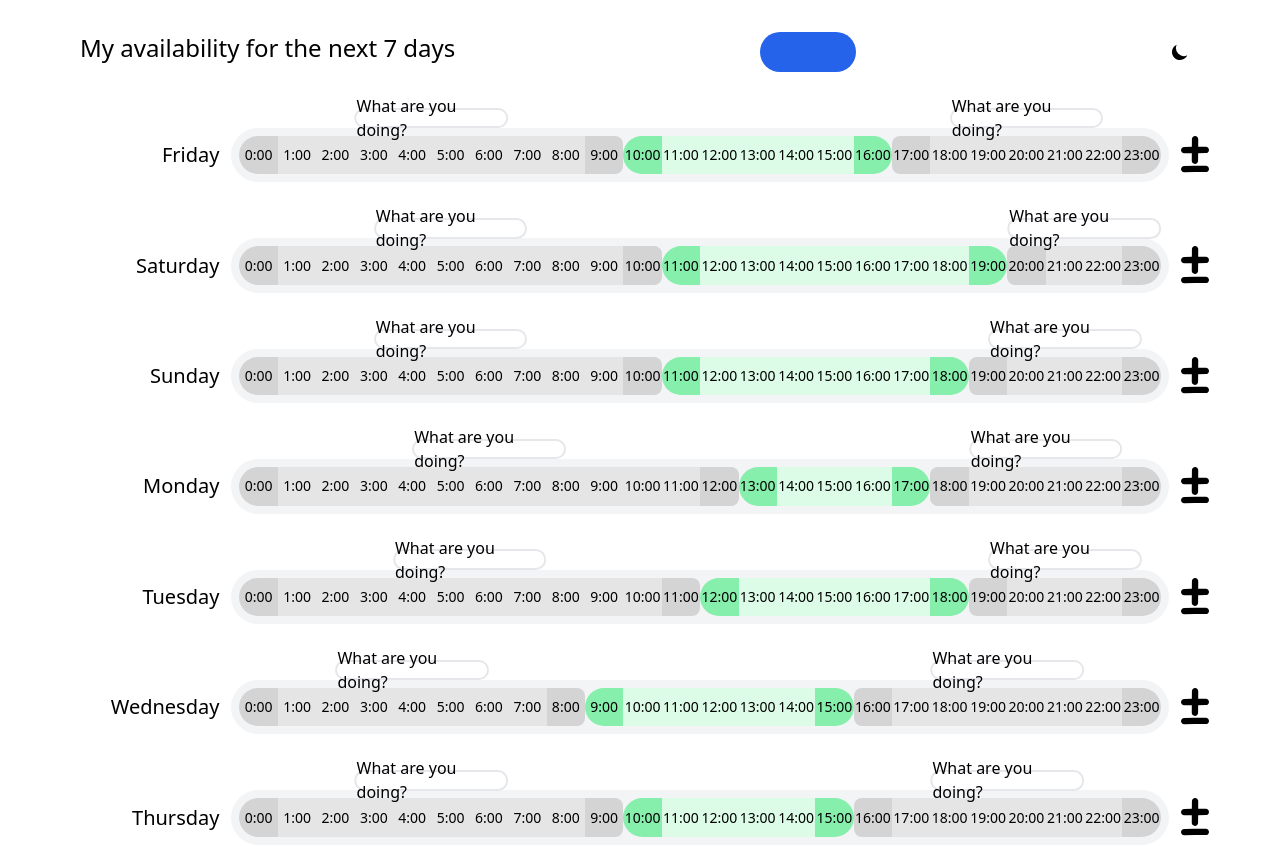
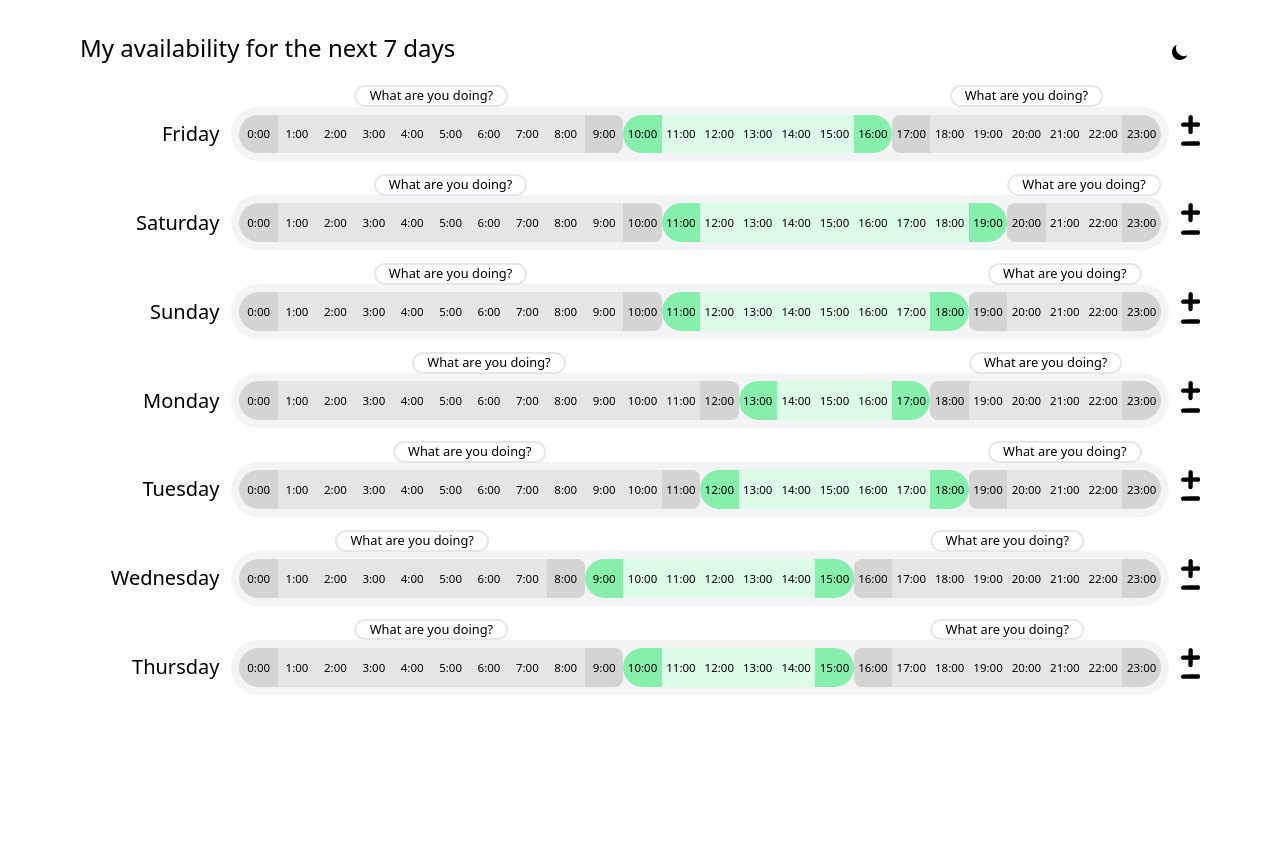
Before and after one commit to M1h4n1k/timeAvailablilty, a React (Vite) app: page / in a window 1280 px wide. After the commit the page ends 800 px from the top, so only its background shows below. Built offline with nearby package versions, Linux system fonts and the light colour scheme.

Commit message:
final commit

```diff
--- a/src/App.jsx
+++ b/src/App.jsx
@@ -28,8 +28,8 @@ function PopupWindow({hour, activity, closePopup, changeActivity}) {
 function ActivityTextBox({hour, openEditActivityPopup, activity, isBetween}){
     return (
         <span className={
-                "absolute -top-[2.2vw] border-2 rounded-xl h-[1.6vw] w-[12vw] flex items-center justify-center z-10 dark:text-white " +
-                "text-base " +
+                "absolute -top-[2.3vw] border-2 rounded-xl h-[1.7vw] w-[12vw] flex items-center justify-center z-10 dark:text-white " +
+                "text-[1vw] " +
                 (isBetween(hour) === 2 ? 'translate-x-[1.5vw] ' : '')
             }
             onMouseDown={(e) => openEditActivityPopup(e, hour)}
@@ -77,7 +77,7 @@ function HourBlock({freeTime, hour, activity, openEditActivityPopup, timePress,
         <div
             className={
                 "first:rounded-l-[100%] last:rounded-r-[100%] w-[3vw] h-[3vw] relative dark:text-white " +
-                "flex items-center justify-center text-sm select-none cursor-pointer " +
+                "flex items-center justify-center select-none cursor-pointer text-[0.9vw] " +
                 (freeTime.some((el) => el.start === hour) ? '!bg-green-300 dark:!bg-emerald-400 !rounded-l-full ' : '') +
                 (freeTime.some((el) => el.end === hour) ? '!bg-green-300 dark:!bg-emerald-400 !rounded-r-full ' : '') +
                 (freeTime.some((el) => el.start < hour && hour < el.end) ? '!bg-green-100 dark:!bg-emerald-200 ' : 'bg-neutral-200 dark:bg-gray-300 ') +
@@ -108,7 +108,7 @@ function HourBlock({freeTime, hour, activity, openEditActivityPopup, timePress,
 function AddButton({addNewRange}) {
     return (
         <div onClick={addNewRange} className="text-5xl font-bold cursor-pointer active:scale-75 transition-all w-[1.5vw] h-[1.5vw]">
-            <svg version="1.1" xmlns="http://www.w3.org/2000/svg" width="28px" height="28px" viewBox="0 0 122.875 122.648" className="dark:fill-white">
+            <svg version="1.1" xmlns="http://www.w3.org/2000/svg" width="1.5vw" height="1.5vw" viewBox="0 0 122.875 122.648" className="dark:fill-white">
                 <path d="M108.993,47.079c7.683-0.059,13.898,6.12,13.882,13.805 c-0.018,7.683-6.26,13.959-13.942,14.019L75.24,75.138l-0.235,33.73c-0.063,7.619-6.338,13.789-14.014,13.78 c-7.678-0.01-13.848-6.197-13.785-13.818l0.233-33.497l-33.558,0.235C6.2,75.628-0.016,69.448,0,61.764 c0.018-7.683,6.261-13.959,13.943-14.018l33.692-0.236l0.236-33.73C47.935,6.161,54.209-0.009,61.885,0 c7.678,0.009,13.848,6.197,13.784,13.818l-0.233,33.497L108.993,47.079L108.993,47.079z"/>
             </svg>
         </div>
@@ -118,7 +118,7 @@ function AddButton({addNewRange}) {
 function DeleteButton({deleteRange}) {
     return (
         <div onClick={deleteRange} className="text-5xl font-bold cursor-pointer active:scale-75 transition-all w-[1.5vw] h-[1.5vw]">
-            <svg version="1.1" xmlns="http://www.w3.org/2000/svg" width="28px" height="28px" viewBox="0 0 122.875 28.489" className="dark:fill-white">
+            <svg version="1.1" xmlns="http://www.w3.org/2000/svg" width="1.5vw" height="1.5vw" viewBox="0 0 122.875 28.489" className="dark:fill-white">
                 <path d="M108.993,0c7.683-0.059,13.898,6.12,13.882,13.805 c-0.018,7.682-6.26,13.958-13.942,14.018c-31.683,0.222-63.368,0.444-95.051,0.666C6.2,28.549-0.016,22.369,0,14.685 C0.018,7.002,6.261,0.726,13.943,0.667C45.626,0.445,77.311,0.223,108.993,0L108.993,0z"/>
             </svg>
         </div>
@@ -517,13 +517,12 @@ function App() {
 
     return (
         <div
-            className="px-12 space-y-14 h-full w-full dark:text-white"
+            className="px-12 space-y-[2.7vw] h-full w-full dark:text-white"
             onMouseUp={() => setPressedFreeSliderEdge(false)}
         >
-            <div className="w-full flex justify-between ">
+            <div className="w-full flex justify-between">
                 <h2 className="text-2xl dark:text-white">My availability for the next 7 days</h2>
-                <div className="w-24 h-10 rounded-full bg-black sm:bg-red-600 md:bg-orange-400 lg:bg-green-500 xl:bg-blue-600 2xl:bg-fuchsia-500">
-                </div>
+                {/*<div className="w-24 h-10 rounded-full bg-black sm:bg-red-600 md:bg-orange-400 lg:bg-green-500 xl:bg-blue-600 2xl:bg-fuchsia-500"></div>*/}
                 <ToggledDarkModeButton/>
             </div>
 
```
